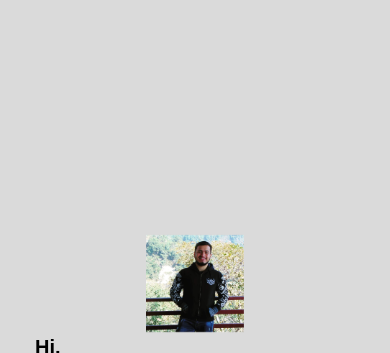
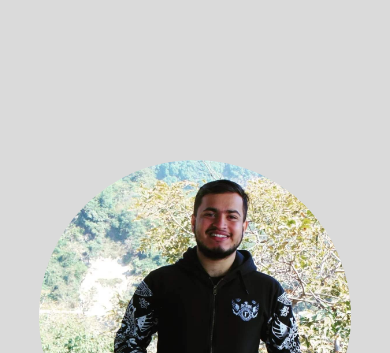
Before and after one commit to devanshraghav/devansh-portfolio, a plain HTML site: page index.html in a window 390 px wide. Shown: the part 31-384 px from the top of the page. Drawn offline with Linux system fonts and the light colour scheme.

Commit message:
Adjusted styling - style.css updated

```diff
--- a/style.css
+++ b/style.css
@@ -132,6 +132,7 @@ span {
 
 .user-img img {
   width: 25vw;
+  border-radius: 50%;
   animation: floatImage 4s ease-in-out infinite;
 }
 
@@ -439,9 +440,9 @@ span {
     font-size: 5rem;
   }
 
-  .home-img img {
-    width: 90vw;
-    margin-top: 4rem;
+  .user-img img {
+    width: 50vw;
+    margin-top: 2rem;
   }
 
   .about {
@@ -467,7 +468,7 @@ span {
     grid-template-columns: 1fr;
   }
 
-  .home-img img {
+  .user-img img {
     width: 80vw;
     margin-top: 8rem;
   }
```
